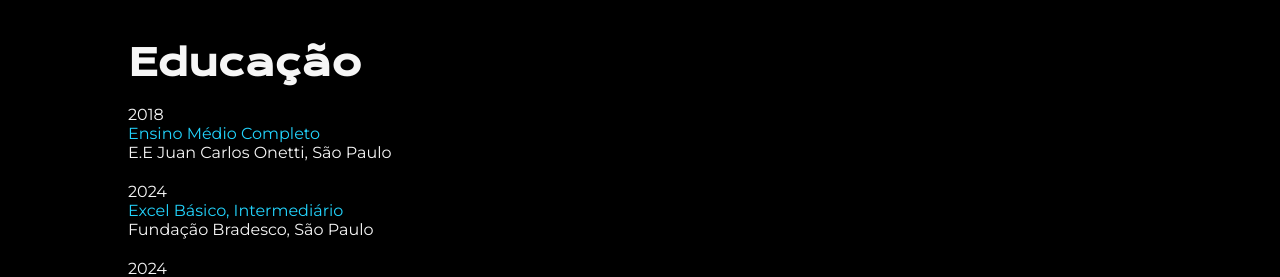
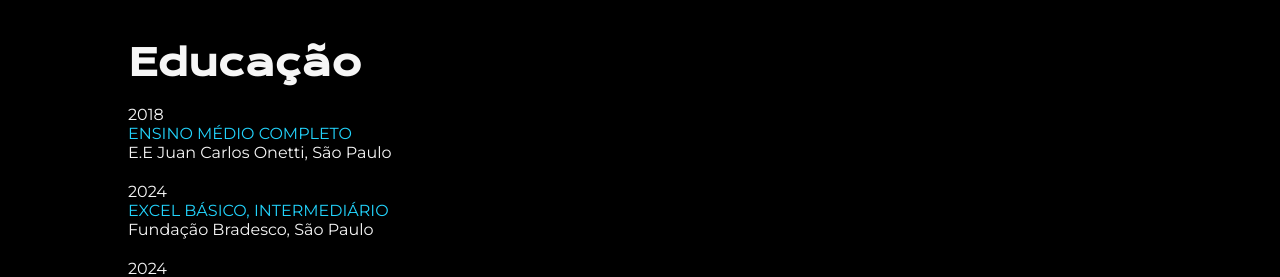
Before and after one commit to Mexicano1910/Portifolio, a plain HTML site: page Curriculum.html in a window 1280 px wide. Shown: the part 1820-2097 px from the top of the page. Drawn offline with nearby package versions, Linux system fonts and the light colour scheme.

Commit message:
ATUALIZAÇÃO

```diff
--- a/Curriculum.html
+++ b/Curriculum.html
@@ -120,14 +120,14 @@
         <h1 class="titulo">Educação</strong></h1>
         <div class="estudos">
           <p class="paragrafo__2__1">2018</p>
-          <p class="titulo__1__3">Ensino Médio Completo</p>
+          <p class="titulo__1__3">ENSINO MÉDIO COMPLETO</p>
           <p class="paragrafo__2__1">E.E Juan Carlos Onetti, São Paulo</p>
         </div>
 
         <div class="estudos__1">
           <p class="paragrafo__2__1">2024</p>
           <a class="titulo__1__3" href="https://1drv.ms/b/c/80bbcdaac5d5ce91/EdcUmjhl-MlImDW7wEIctYkBzZXzEtKhcPdAOF3gUcUxgg?e=ghvJ48" target="_blank">
-            Excel Básico, Intermediário
+            EXCEL BÁSICO, INTERMEDIÁRIO
           </a>
           <p class="paragrafo__2__1">Fundação Bradesco, São Paulo</p>
         </div>
```
